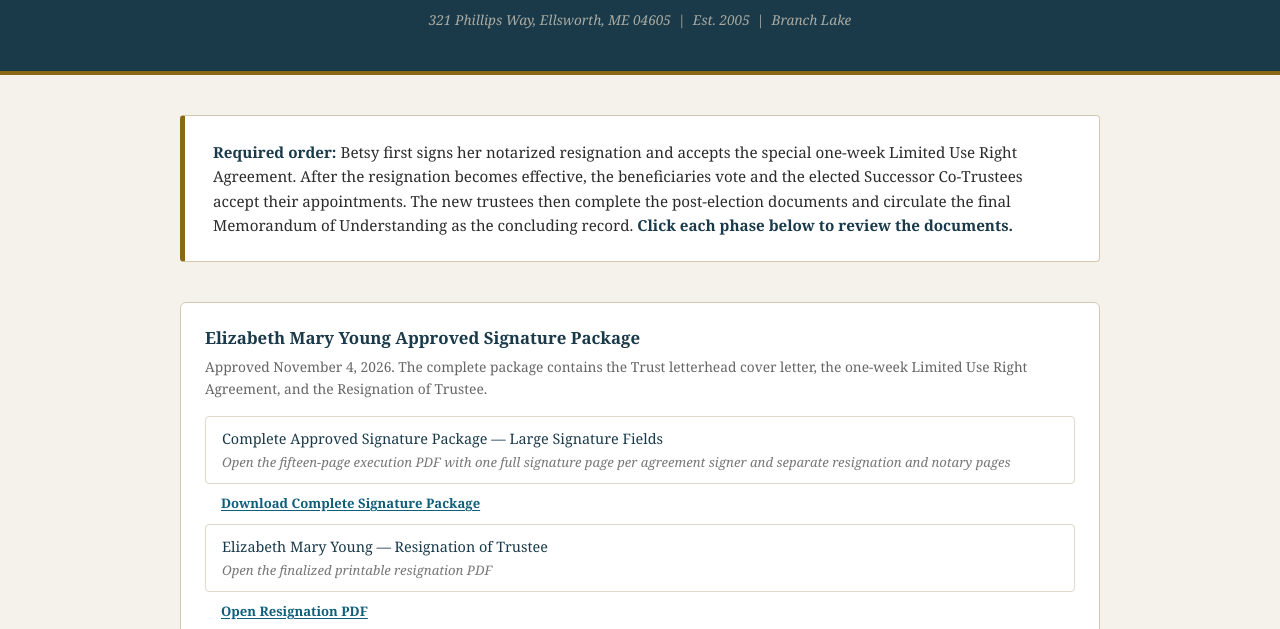
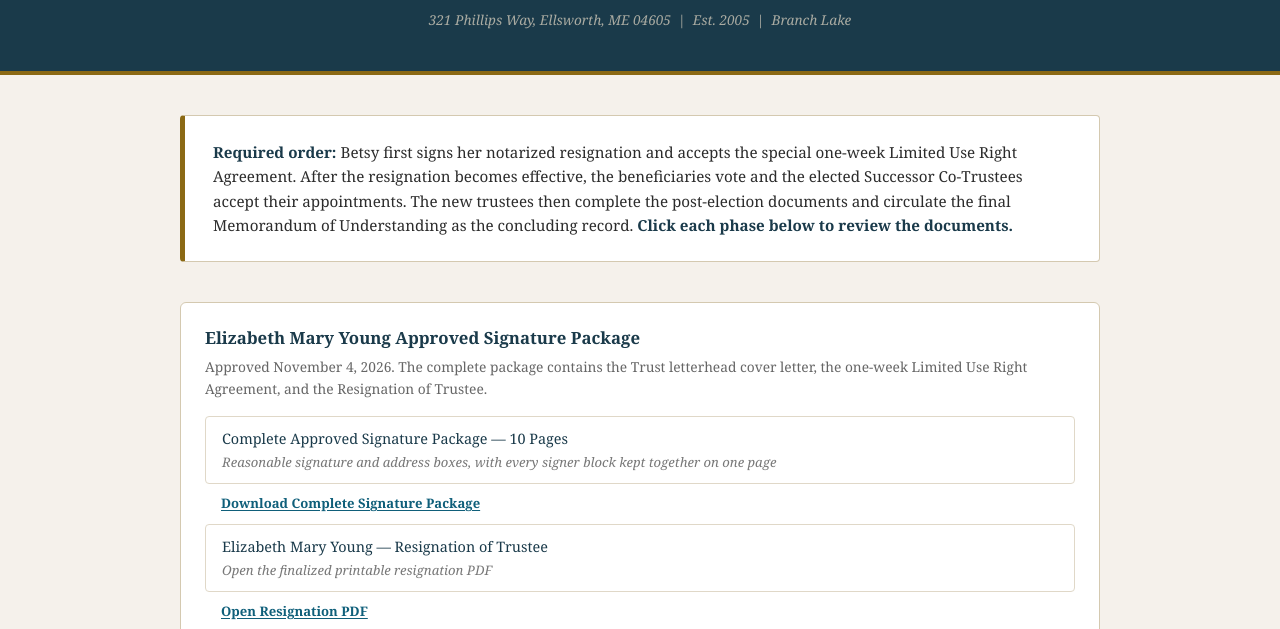
Before and after one commit to cjflanagan1/flanagan-trust-mou, a plain HTML site: page index.html in a window 1280 px wide. Shown: the part 121-750 px from the top of the page. Drawn offline with Linux system fonts and the light colour scheme; no server answers.

Commit message:
Refine signature package to ten pages

```diff
--- a/index.html
+++ b/index.html
@@ -477,7 +477,7 @@
   <div class="download-panel">
     <h2>Elizabeth Mary Young Approved Signature Package</h2>
     <p>Approved November 4, 2026. The complete package contains the Trust letterhead cover letter, the one-week Limited Use Right Agreement, and the Resignation of Trustee.</p>
-    <a class="doc-link" href="standalone-documents/FINAL-Betsy-Resignation-and-One-Week-Agreement-Signature-Package.pdf" target="_blank" rel="noopener">Complete Approved Signature Package — Large Signature Fields<div class="doc-summary">Open the fifteen-page execution PDF with one full signature page per agreement signer and separate resignation and notary pages</div></a>
+    <a class="doc-link" href="standalone-documents/FINAL-Betsy-Resignation-and-One-Week-Agreement-Signature-Package.pdf" target="_blank" rel="noopener">Complete Approved Signature Package — 10 Pages<div class="doc-summary">Reasonable signature and address boxes, with every signer block kept together on one page</div></a>
     <a class="doc-download" href="standalone-documents/FINAL-Betsy-Resignation-and-One-Week-Agreement-Signature-Package.pdf" download>Download Complete Signature Package</a>
     <a class="doc-link" href="signed-document-pdfs/02-Resignation-of-Trustee-Elizabeth-Mary-Young.pdf" target="_blank" rel="noopener">Elizabeth Mary Young — Resignation of Trustee<div class="doc-summary">Open the finalized printable resignation PDF</div></a>
     <a class="doc-download" href="signed-document-pdfs/02-Resignation-of-Trustee-Elizabeth-Mary-Young.pdf" target="_blank" rel="noopener">Open Resignation PDF</a>
```
Also changed, not shown: 3 other files.
